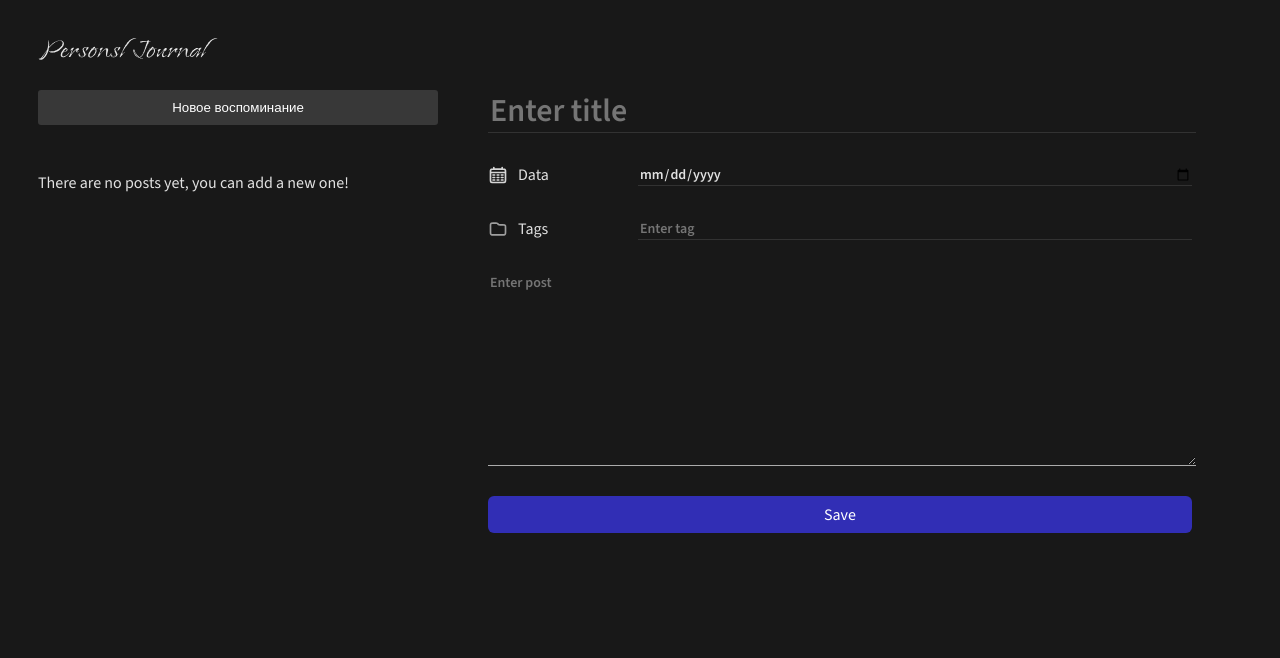
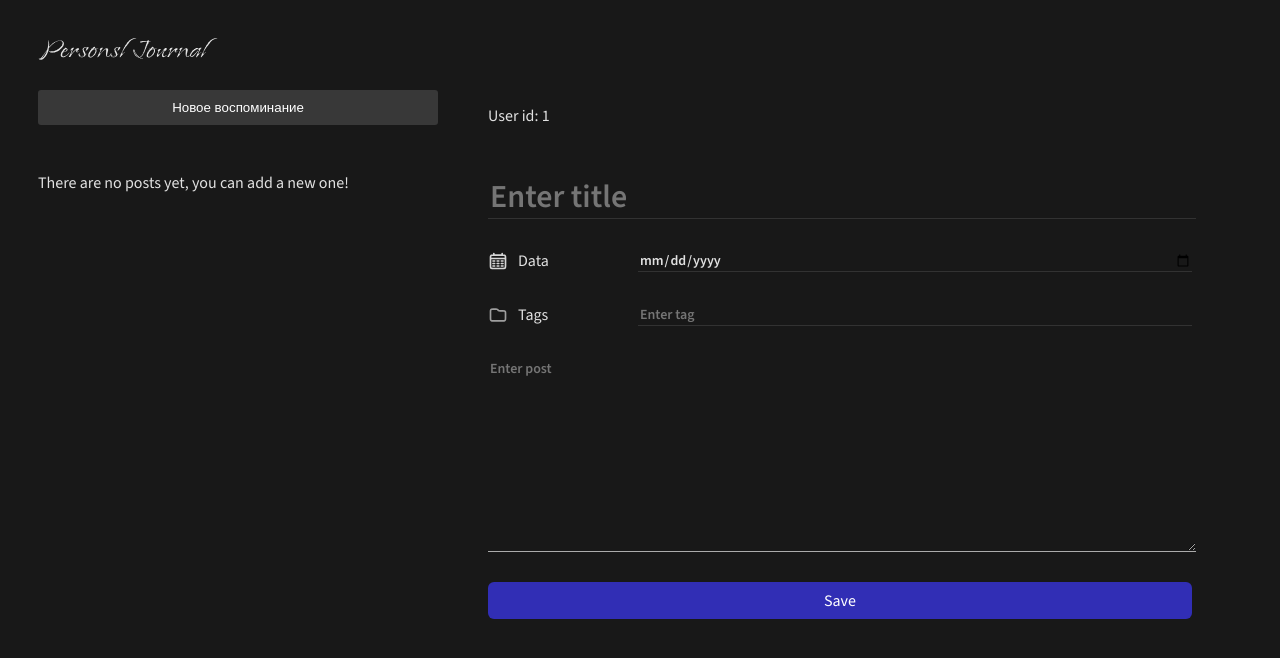
Before and after one commit to rail-sabirov/react-lessons, a React (Vite) app: page / in a window 1280 px wide. Shown: the top 658 px of the page. Built offline with nearby package versions, Linux system fonts and the light colour scheme.

Commit message:
Context for application

```diff
--- a/src/App.jsx
+++ b/src/App.jsx
@@ -6,6 +6,7 @@ import JournalList from './components/JournalList/JournalList';
 import Body from './layouts/Body/Body';
 import LeftPanel from './layouts/LeftPanel/LeftPanel';
 import { useLocalStorage } from './hooks/useLocalStorage.hook';
+import { UserContext } from './context/user.context';
 
 
 function App() {
@@ -47,6 +48,7 @@ function App() {
 	};
 
 	return (
+		<UserContext.Provider value={ {userId: 1 } }>
 			<div className="app">
 				<LeftPanel>
 					<Header />
@@ -58,6 +60,7 @@ function App() {
 					<JournalForm addItem={ addItem }/>
 				</Body>
 			</div>
+		</UserContext.Provider>
 	);
 }
 
--- a/src/components/JournalForm/JournalForm.jsx
+++ b/src/components/JournalForm/JournalForm.jsx
@@ -5,6 +5,7 @@ import styles from './JournalForm.module.css';
 import Button from '../Button/Button';
 import { fromReducer, INITIAL_STATE } from './JournalForm.state';
 import Input from '../Input/Input';
+import { UserContext } from '../../context/user.context';
 
 function JournalForm({ addItem }) {
 
@@ -96,7 +97,10 @@ function JournalForm({ addItem }) {
 	}
 
 	return (
+		<UserContext.Consumer>
+			{ (context) => (
 				<form className={styles['journal-form']} onSubmit={addJournalItem}>
+					<p>User id: { context.userId }</p>
 					<Input
 						appearance="title"
 						isValid = { isValid.title }
@@ -160,6 +164,9 @@ function JournalForm({ addItem }) {
 					></textarea>
 					<Button text="Save" />
 				</form>
+			)}
+
+		</UserContext.Consumer>
 	);
 }
 
--- /dev/null
+++ b/src/context/user.context.js
@@ -0,0 +1,5 @@
+import { createContext } from 'react';
+
+export const UserContext = createContext({
+    userId: 1
+});
```
Lines whose indentation alone changed are shown as unchanged.
